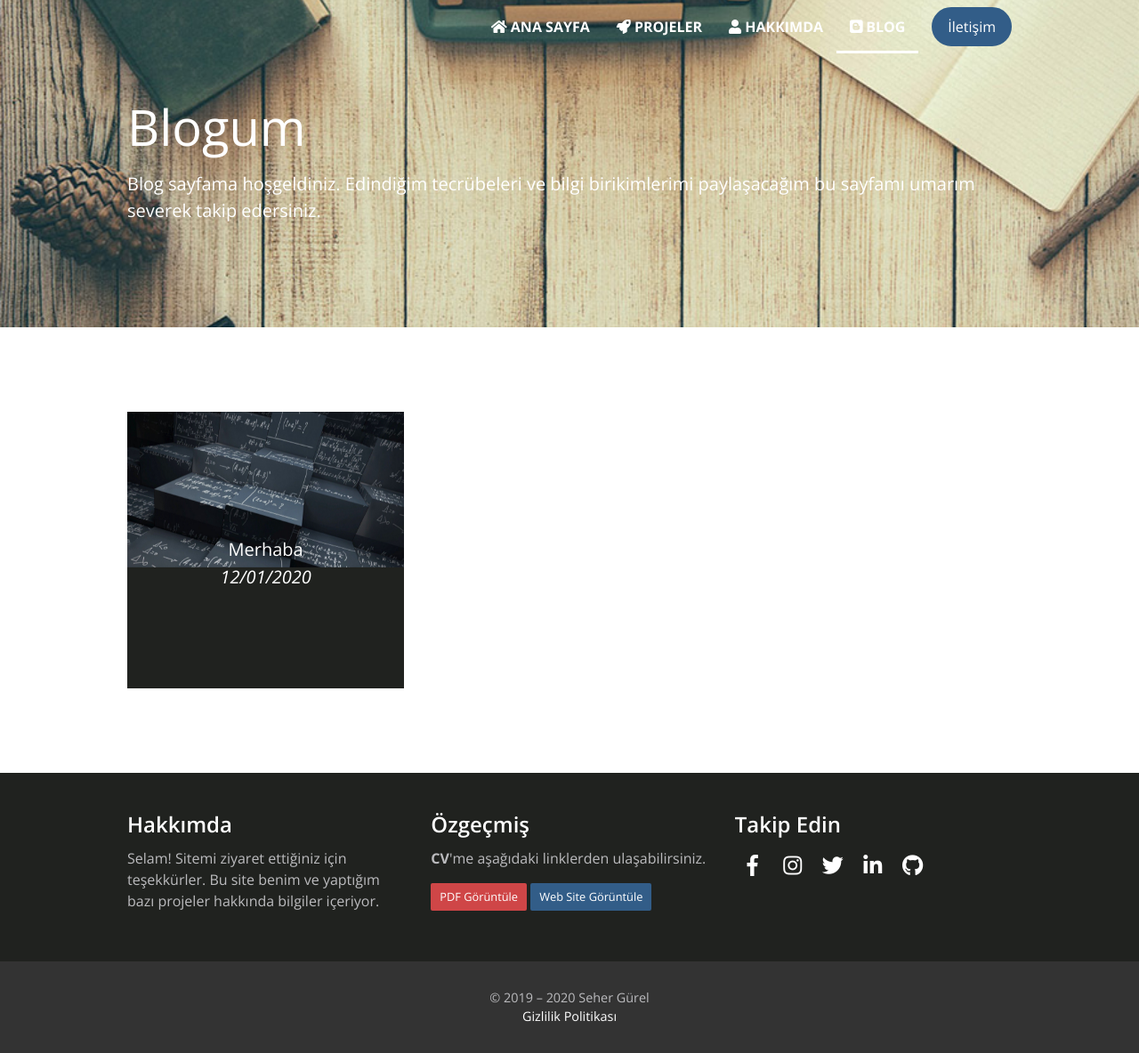
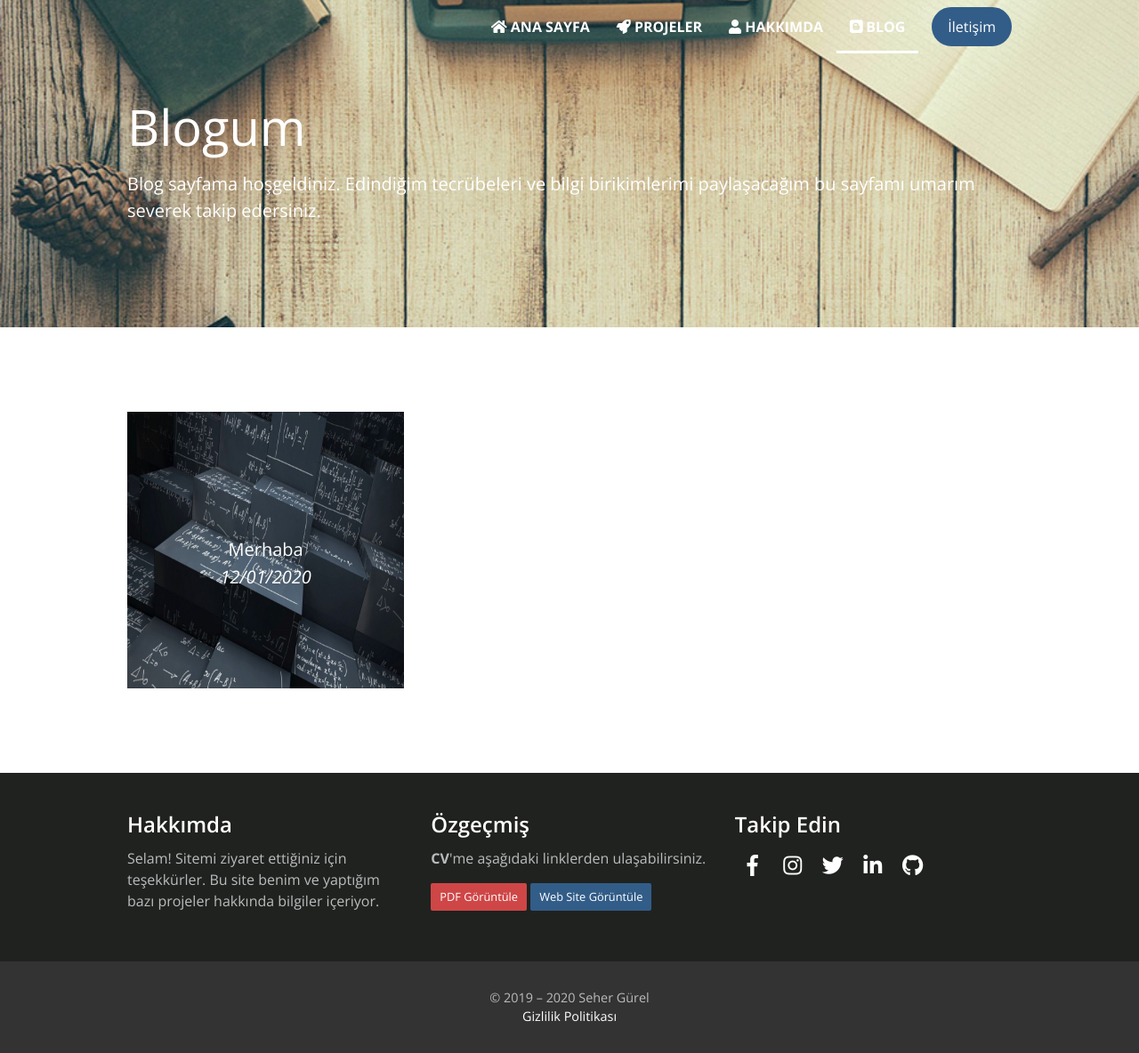
Before and after one commit to shrgrl/shrgrl.github.io, a Jekyll site: the page built from _pages/blog.html, in a window 1280 px wide and 1184 px high. Shown: the whole window at 89% size. Built offline with Jekyll 4.4.1, drawn with Linux system fonts in a browser that asks for light colours; nearby versions of some CDN libraries.

Commit message:
Update blog.html

```diff
--- a/_pages/blog.html
+++ b/_pages/blog.html
@@ -16,7 +16,7 @@ font-awesome: fab fa-blogger
     <a href="/blogger" class="thumb-link">
       <div class="thumb">
         <figure>
-          <img src="{{ base }}/assets/images/blogimg/blog1.jpg" alt="blog1" class="img-fluid">
+          <img src="{{ base }}/assets/images/blogimg/blog1.jpg" alt="blog1" style="min-height:100%;min-width: 100%;" class="img-fluid">
           <figcaption class="txt-size-lead">Merhaba</figcaption>
           <p class="txt-size-lead">12/01/2020</p>
 
```
